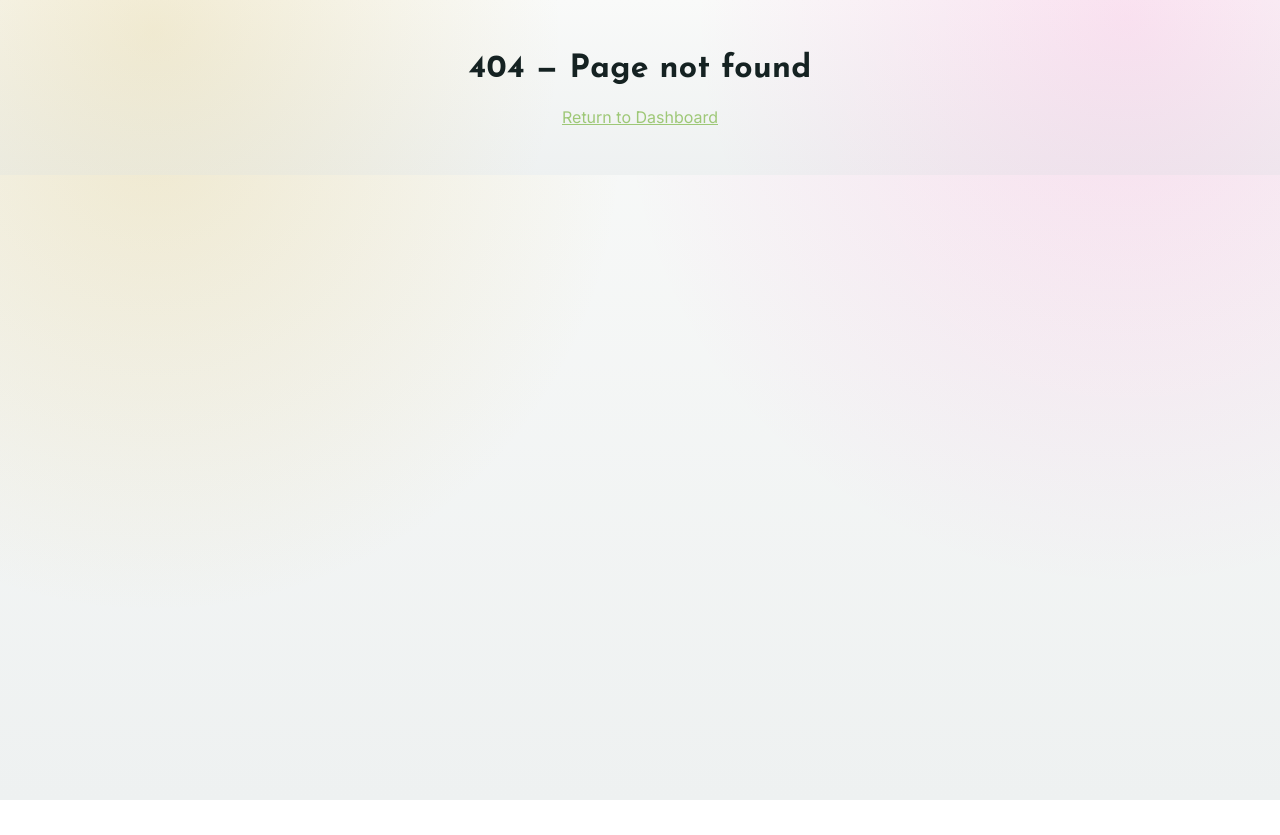
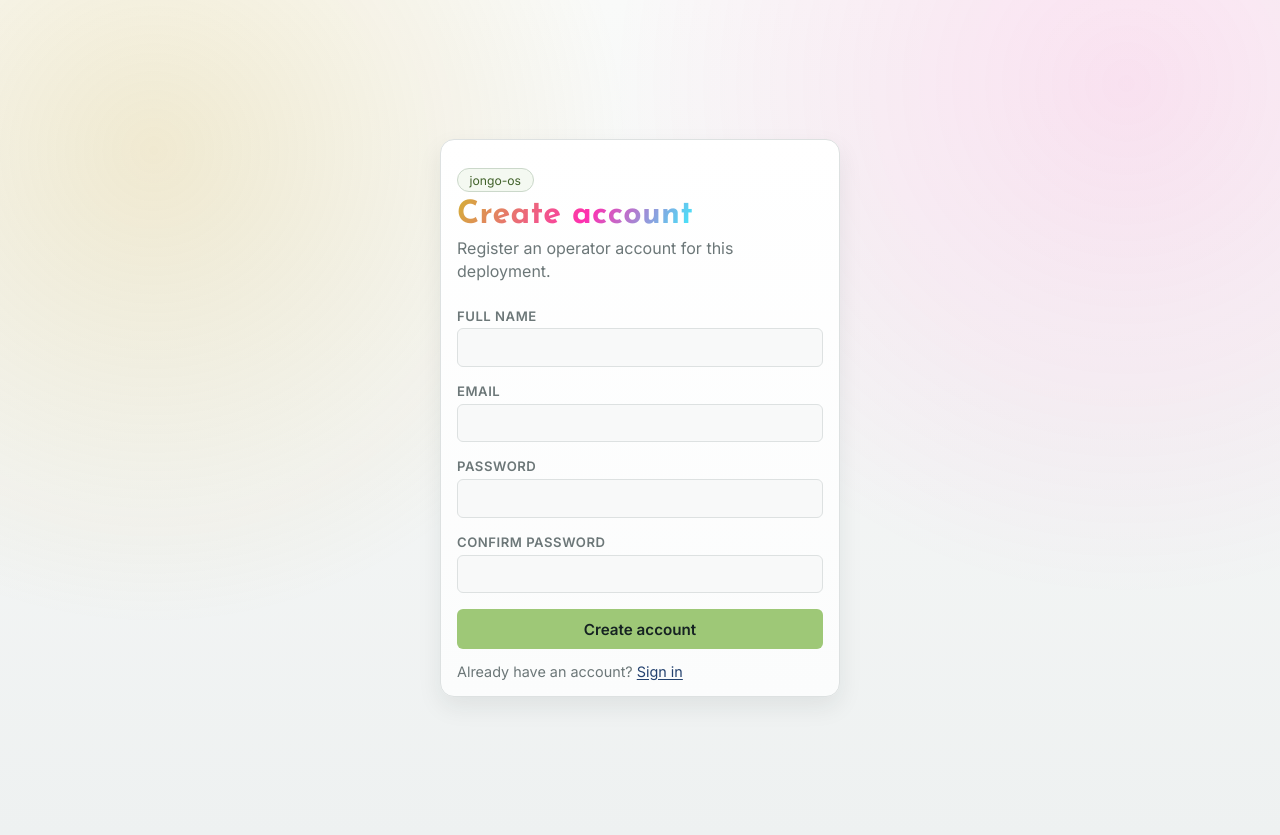
Before and after one commit to Manifest-FTS/jongo-os, a Next.js app in the folder apps/web/: page /auth/register in a window 1280 px wide. Before the commit this address had no page. Before the commit the page ends 800 px from the top, so only its background shows below. Built offline with nearby package versions, Linux system fonts and the light colour scheme.

Commit message:
feat: add self-registration flow with env toggle

```diff
--- a/apps/web/src/app/auth/login/page.tsx
+++ b/apps/web/src/app/auth/login/page.tsx
@@ -1,6 +1,7 @@
 "use client";
 
 import { signIn } from "next-auth/react";
+import Link from "next/link";
 import { useRouter, useSearchParams } from "next/navigation";
 import { useState, Suspense } from "react";
 
@@ -62,6 +63,9 @@ function LoginForm() {
       <button type="submit" className="auth-submit" disabled={loading}>
         {loading ? "Signing in…" : "Sign in"}
       </button>
+      <p className="auth-link-row">
+        Need an account? <Link href="/auth/register">Create one</Link>
+      </p>
     </form>
   );
 }
--- /dev/null
+++ b/apps/web/src/app/auth/register/page.tsx
@@ -0,0 +1,140 @@
+"use client";
+
+import { signIn } from "next-auth/react";
+import Link from "next/link";
+import { useRouter } from "next/navigation";
+import { useState } from "react";
+
+export default function RegisterPage() {
+  const router = useRouter();
+
+  const [email, setEmail] = useState("");
+  const [fullName, setFullName] = useState("");
+  const [password, setPassword] = useState("");
+  const [confirmPassword, setConfirmPassword] = useState("");
+  const [error, setError] = useState("");
+  const [loading, setLoading] = useState(false);
+
+  async function handleSubmit(e: React.FormEvent) {
+    e.preventDefault();
+    setError("");
+
+    if (password !== confirmPassword) {
+      setError("Passwords do not match.");
+      return;
+    }
+
+    setLoading(true);
+
+    try {
+      const response = await fetch("/api/auth/register", {
+        method: "POST",
+        headers: { "Content-Type": "application/json" },
+        body: JSON.stringify({ email, fullName, password })
+      });
+
+      const payload = await response.json();
+
+      if (!response.ok) {
+        setError(payload?.error || "Could not create account.");
+        setLoading(false);
+        return;
+      }
+
+      const result = await signIn("credentials", {
+        email,
+        password,
+        redirect: false
+      });
+
+      setLoading(false);
+
+      if (result?.error) {
+        router.push("/auth/login");
+        return;
+      }
+
+      router.push("/dashboard");
+    } catch {
+      setLoading(false);
+      setError("Could not create account.");
+    }
+  }
+
+  return (
+    <div className="auth-page">
+      <div className="auth-card card">
+        <div style={{ marginBottom: "1.5rem" }}>
+          <p className="tag" style={{ marginBottom: "0.4rem" }}>jongo-os</p>
+          <h1 style={{ margin: 0 }}>
+            <span className="brand-text">Create account</span>
+          </h1>
+          <p className="card-muted" style={{ marginTop: "0.4rem" }}>
+            Register an operator account for this deployment.
+          </p>
+        </div>
+
+        <form onSubmit={handleSubmit} className="auth-form">
+          <div className="auth-field">
+            <label htmlFor="fullName">Full name</label>
+            <input
+              id="fullName"
+              type="text"
+              autoComplete="name"
+              value={fullName}
+              onChange={(e) => setFullName(e.target.value)}
+            />
+          </div>
+
+          <div className="auth-field">
+            <label htmlFor="email">Email</label>
+            <input
+              id="email"
+              type="email"
+              autoComplete="email"
+              required
+              value={email}
+              onChange={(e) => setEmail(e.target.value)}
+            />
+          </div>
+
+          <div className="auth-field">
+            <label htmlFor="password">Password</label>
+            <input
+              id="password"
+              type="password"
+              autoComplete="new-password"
+              required
+              minLength={8}
+              value={password}
+              onChange={(e) => setPassword(e.target.value)}
+            />
+          </div>
+
+          <div className="auth-field">
+            <label htmlFor="confirmPassword">Confirm password</label>
+            <input
+              id="confirmPassword"
+              type="password"
+              autoComplete="new-password"
+              required
+              minLength={8}
+              value={confirmPassword}
+              onChange={(e) => setConfirmPassword(e.target.value)}
+            />
+          </div>
+
+          {error && <p className="auth-error">{error}</p>}
+
+          <button type="submit" className="auth-submit" disabled={loading}>
+            {loading ? "Creating account…" : "Create account"}
+          </button>
+        </form>
+
+        <p className="auth-link-row">
+          Already have an account? <Link href="/auth/login">Sign in</Link>
+        </p>
+      </div>
+    </div>
+  );
+}
--- a/apps/web/src/app/globals.css
+++ b/apps/web/src/app/globals.css
@@ -289,6 +289,18 @@ main {
   cursor: not-allowed;
 }
 
+.auth-link-row {
+  margin: 0.85rem 0 0;
+  color: var(--muted);
+  font-size: 0.9rem;
+}
+
+.auth-link-row a {
+  color: #24426f;
+  text-decoration: underline;
+  text-underline-offset: 2px;
+}
+
 /* ── Deploy button ──────────────────────────────────────────────── */
 .deploy-btn {
   border: none;
--- a/apps/web/src/middleware.ts
+++ b/apps/web/src/middleware.ts
@@ -2,7 +2,7 @@ import { getToken } from "next-auth/jwt";
 import { NextResponse } from "next/server";
 import type { NextRequest } from "next/server";
 
-const PUBLIC_PATHS = ["/auth/login", "/auth/error", "/api/auth", "/api/health", "/api/coolify/connection", "/api/setup"];
+const PUBLIC_PATHS = ["/auth/login", "/auth/register", "/auth/error", "/api/auth", "/api/health", "/api/coolify/connection", "/api/setup"];
 
 export async function middleware(req: NextRequest) {
   const { pathname } = req.nextUrl;
```
Also changed, not shown: apps/web/src/app/api/auth/register/route.ts (added, +65 -0 lines), 1 other file (tests, documents, lock files or other folders).
